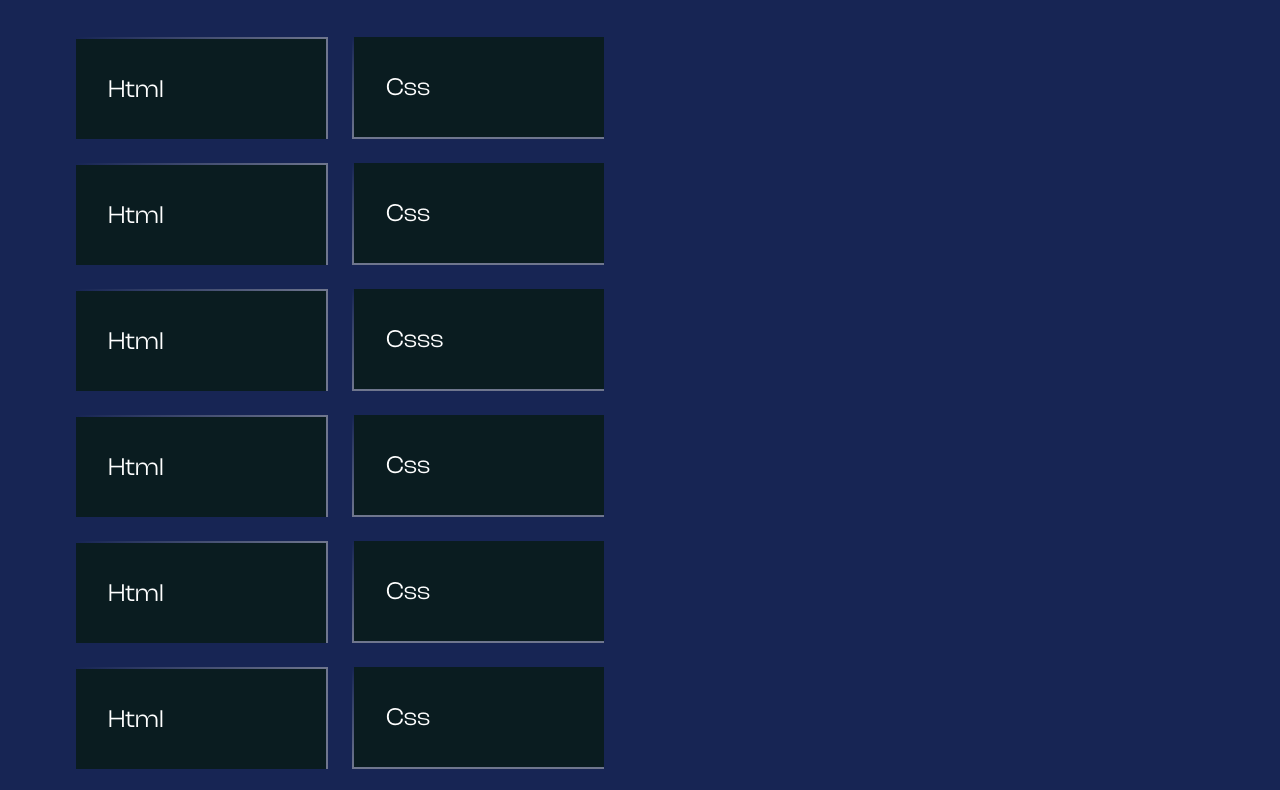
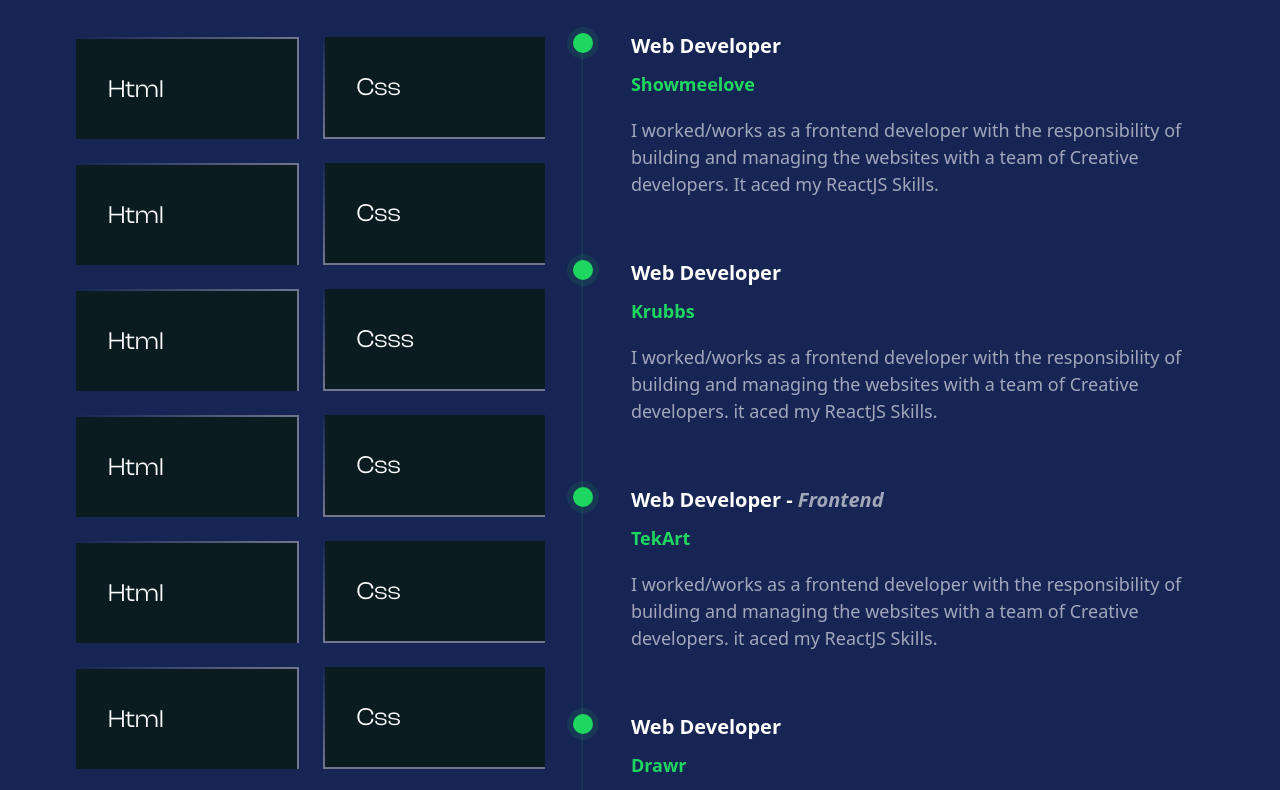
Before and after one commit to Victorola-coder/VickyJay, a React (Vite) app: page / in a window 1280 px wide. Shown: the part 4710-5500 px from the top of the page. Built offline with nearby package versions, Linux system fonts and the light colour scheme.

Commit message:
add resume download

```diff
--- a/src/assets/Icons.jsx
+++ b/src/assets/Icons.jsx
@@ -133,3 +133,31 @@
     </svg>
   );
 }
+
+export const ExpCircle = () => {
+  return (
+    <svg
+      xmlns="http://www.w3.org/2000/svg"
+      width="32"
+      height="32"
+      viewBox="0 0 32 32"
+      fill="none"
+    >
+      <circle
+        cx="16"
+        cy="16"
+        r="16"
+        transform="matrix(1 0 0 -1 0 32)"
+        fill="#1ED760"
+        fillOpacity="0.1"
+      />
+      <circle
+        cx="10"
+        cy="10"
+        r="10"
+        transform="matrix(1 0 0 -1 6 26)"
+        fill="#1ED760"
+      />
+    </svg>
+  );
+};
--- a/src/components/skillls&&experience/experience.jsx
+++ b/src/components/skillls&&experience/experience.jsx
@@ -1,5 +1,16 @@
+import { ExpCircle } from "../../assets/Icons";
+import Resume from "../../utils/Resume.pdf";
 const Experience = () => {
+  const handleDownload = () => {
+    const downloadLink = document.createElement("a");
+    downloadLink.href = { Resume };
+    downloadLink.download = "VickyJay's Resume.pdf";
+    document.body.appendChild(downloadLink);
+    downloadLink.click();
+    document.body.removeChild(downloadLink);
+  };
   return (
+    <>
       <div className={`flex flex-col lg:items-end`}>
         <div className="">
           <h2
@@ -13,10 +24,144 @@
             Some list of my experience
           </p>
         </div>
-      <div className="flex justify-between">
-        <div></div>
+        <div className="flex justify-between mt-[30px]">
+          <div className="w-0.5 h-[800px] bg-[#1ED7601A]"></div>
+          <div className={`flex flex-col space-y-[60px]`}>
+            <div className="flex gap-[48px]">
+              <div className="relative">
+                <span className="absolute -top-1 -translate-x-[50%]">
+                  <ExpCircle />
+                </span>
+              </div>
+
+              <div>
+                <h3 className="font-semibold text-white lg:text-[20px] lg:leading-[30px]  ">
+                  Web Developer
+                </h3>
+                <p
+                  className={`text-[#1ED760] font-semibold md:mt-[10px] md:text-[18px] `}
+                >
+                  Showmeelove
+                </p>
+                <h5
+                  className={`text-[#FFFFFF99] mt-[19px] max-w-[651px] text-[18px] font-medium leading-[27px]`}
+                >
+                  I worked/works as a frontend developer with the responsibility
+                  of building and managing the websites with a team of Creative
+                  developers. It aced my ReactJS Skills.
+                </h5>
               </div>
             </div>
+            <div className="flex gap-[48px]">
+              <div className="relative">
+                <span className="absolute -top-1 -translate-x-[50%]">
+                  <ExpCircle />
+                </span>
+              </div>
+
+              <div>
+                <h3 className="font-semibold text-white lg:text-[20px] lg:leading-[30px]  ">
+                  Web Developer
+                </h3>
+                <p
+                  className={`text-[#1ED760] font-semibold md:mt-[10px] md:text-[18px] `}
+                >
+                  Krubbs
+                </p>
+                <h5
+                  className={`text-[#FFFFFF99] mt-[19px] max-w-[651px] text-[18px] font-medium leading-[27px]`}
+                >
+                  I worked/works as a frontend developer with the responsibility
+                  of building and managing the websites with a team of Creative
+                  developers. it aced my ReactJS Skills.
+                </h5>
+              </div>
+            </div>
+            <div className="flex gap-[48px]">
+              <div className="relative">
+                <span className="absolute -top-1 -translate-x-[50%]">
+                  <ExpCircle />
+                </span>
+              </div>
+
+              <div>
+                <h3 className="font-semibold text-white lg:text-[20px] lg:leading-[30px]  ">
+                  Web Developer -{" "}
+                  <span className="italic text-[#FFFFFF99]">Frontend</span>
+                </h3>
+                <p
+                  className={`text-[#1ED760] font-semibold md:mt-[10px] md:text-[18px] `}
+                >
+                  TekArt
+                </p>
+                <h5
+                  className={`text-[#FFFFFF99] mt-[19px] max-w-[651px] text-[18px] font-medium leading-[27px]`}
+                >
+                  I worked/works as a frontend developer with the responsibility
+                  of building and managing the websites with a team of Creative
+                  developers. it aced my ReactJS Skills.
+                </h5>
+              </div>
+            </div>
+            {/* <div className="flex gap-[48px]">
+              <div className="relative">
+                <span className="absolute -top-1 -translate-x-[50%]">
+                  <ExpCircle />
+                </span>
+              </div>
+
+              <div>
+                <h3 className="font-semibold text-white lg:text-[20px] lg:leading-[30px]  ">
+                  Web Developer
+                </h3>
+                <p
+                  className={`text-[#1ED760] font-semibold md:mt-[10px] md:text-[18px] `}
+                >
+                  FLowday
+                </p>
+                <h5
+                  className={`text-[#FFFFFF99] mt-[19px] max-w-[651px] text-[18px] font-medium leading-[27px]`}
+                >
+                  I work as a frontend developer integrating the figma design
+                  under a senior developer, I aced my skills of connecting
+                  frontend to backend.
+                </h5>
+              </div>
+            </div> */}
+            <div className="flex gap-[48px]">
+              <div className="relative">
+                <span className="absolute -top-1 -translate-x-[50%]">
+                  <ExpCircle />
+                </span>
+              </div>
+
+              <div>
+                <h3 className="font-semibold text-white lg:text-[20px] lg:leading-[30px]  ">
+                  Web Developer
+                </h3>
+                <p
+                  className={`text-[#1ED760] font-semibold md:mt-[10px] md:text-[18px] `}
+                >
+                  Drawr
+                </p>
+                <h5
+                  className={`text-[#FFFFFF99] mt-[19px] max-w-[651px] text-[18px] font-medium leading-[27px]`}
+                >
+                  I work as a frontend developer integrating the figma design
+                  under a senior developer, I aced my skills of connecting
+                  frontend to backend.
+                </h5>
+              </div>
+            </div>
+            <div className="cursor-pointer bg-gradient-to-r max-w-[369px] lg:max-w-[252px] to-[#D9D9D9] from-[#D9D9D900] py-0.5 pr-0.5">
+              <div className="bg-[#061417] px-[17px] py-[18px] font-medium text-[18px] font-clash">
+                Download Resume
+              </div>
+            </div>
+          </div>
+        </div>
+      </div>
+    </>
   );
 };
 
--- a/src/components/skillls&&experience/skills.jsx
+++ b/src/components/skillls&&experience/skills.jsx
@@ -3,7 +3,7 @@
 const Skills = () => {
   return (
     <section className="mx-[30px] mt-[60px] pb-10 lg:mx-[76px] lg:mt-[152px]">
-      <div className="flex flex-col gap-[60px] lg:flex-row lg:justify-between">
+      <div className="flex flex-col gap-[60px] lg:flex-row lg:gap-[36px] lg:justify-between">
         {/*skills */}
         <div className={`flex flex-col`}>
           <div>
```
Also changed, not shown: 1 other file (tests, documents, lock files or other folders). Lines whose indentation alone changed are shown as unchanged.
